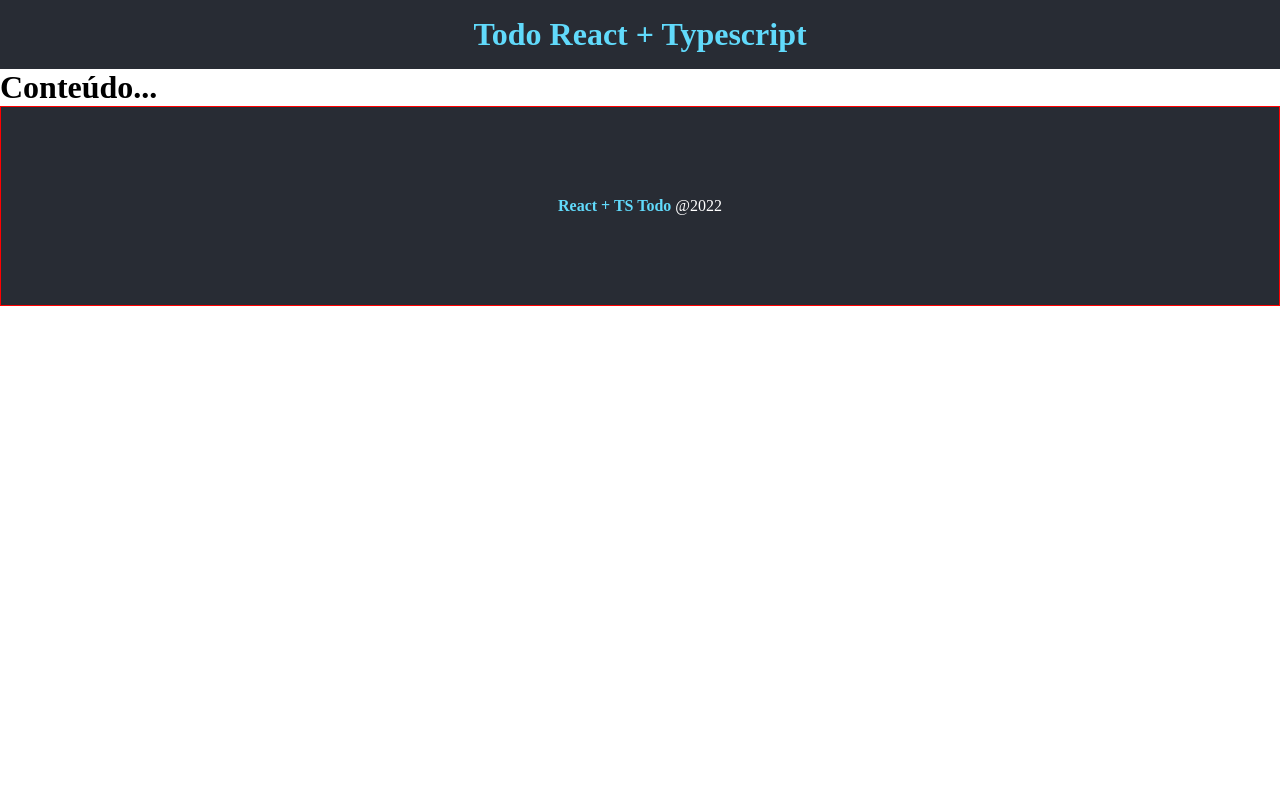
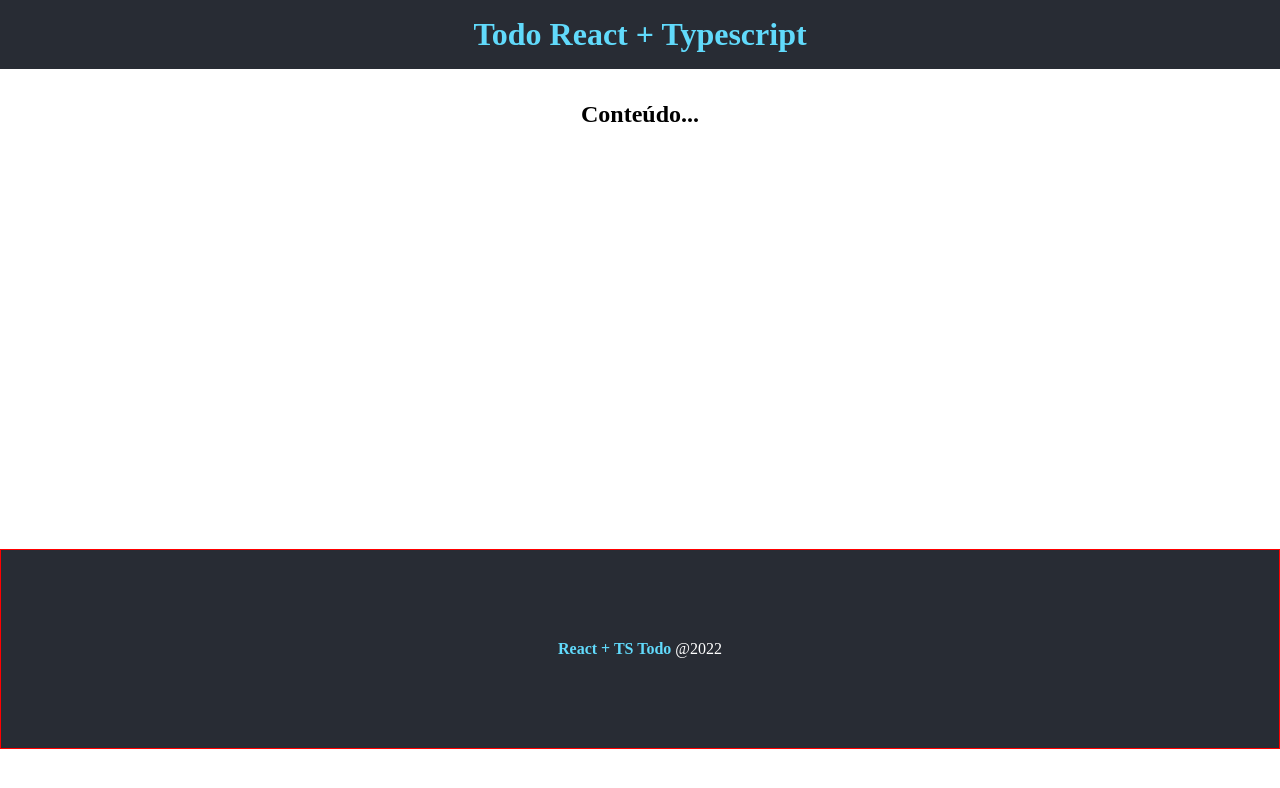
Before and after one commit to IagoMesquita/todo-list-react-ts, a React (Create React App) app: page / in a window 1280 px wide. Shown: the top 788 px of the page. Built offline with nearby package versions, Linux system fonts and the light colour scheme.

Commit message:
style: app

```diff
--- /dev/null
+++ b/src/App.module.css
@@ -0,0 +1,9 @@
+.main {
+  min-height: 60vh;
+  text-align: center;
+  padding: 2em;
+}
+
+.main h2 {
+  margin-bottom: 0.8em;
+}
--- a/src/App.tsx
+++ b/src/App.tsx
@@ -2,11 +2,14 @@
 import Header from './components/Header';
 import Footer from './components/Footer';
 
+import styles from './App.module.css';
 function App() {
   return (
-    <div className="App">
+    <div>
       <Header/>
-      <h1>Conteúdo...</h1>
+      <main className={ styles.main }>
+        <h2>Conteúdo...</h2>
+      </main>
       <Footer/>
     </div>
   );
```
